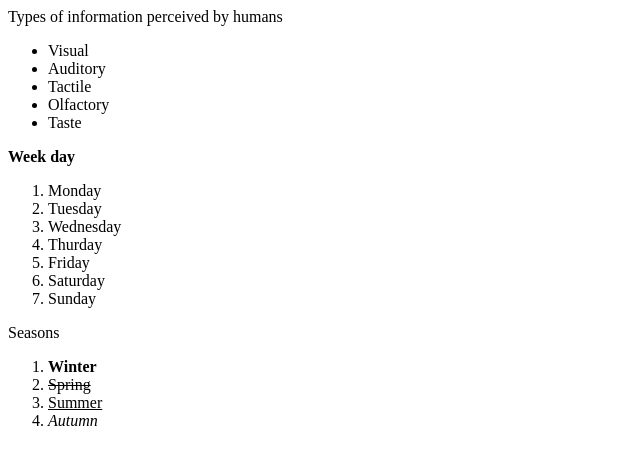
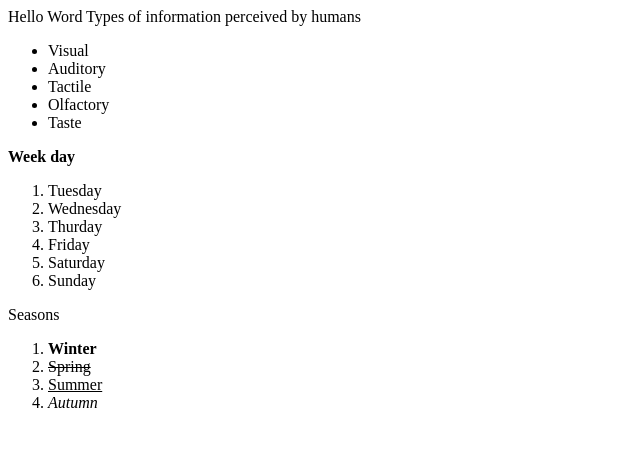
Before and after one commit to KateOzerova/Home-work, a plain HTML site: page index.html in a window 1280 px wide. Shown: the whole page, without its empty margins (0-640 px from the left). Drawn offline with Linux system fonts and the light colour scheme.

Commit message:
second commit

```diff
--- a/index.html
+++ b/index.html
@@ -2,6 +2,7 @@
 <html>
     <head>
         <title>home work</title>
+        Hello Word
     </head>
     <body>
         Types of information perceived by humans
@@ -14,7 +15,7 @@
         </ul>
         <strong>Week day</strong>
         <ol>
-            <li>Monday</li>
+
             <li>Tuesday</li>
             <li>Wednesday</li>
             <li>Thurday</li>
```
